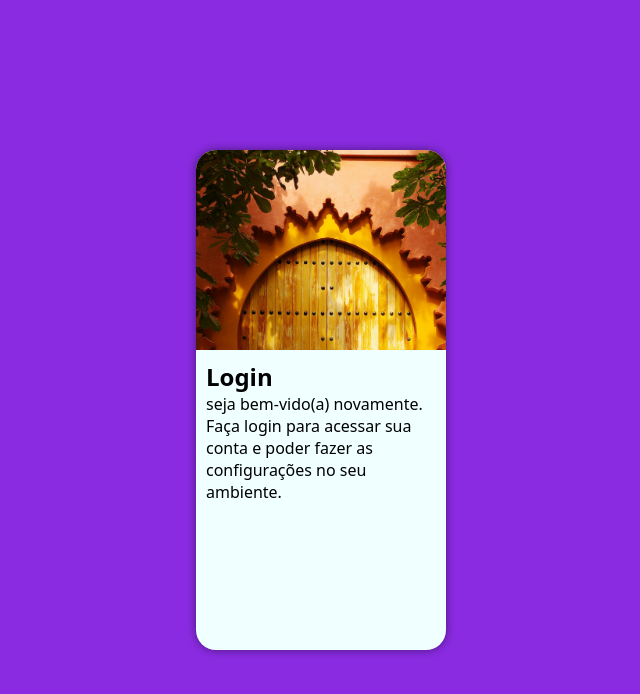
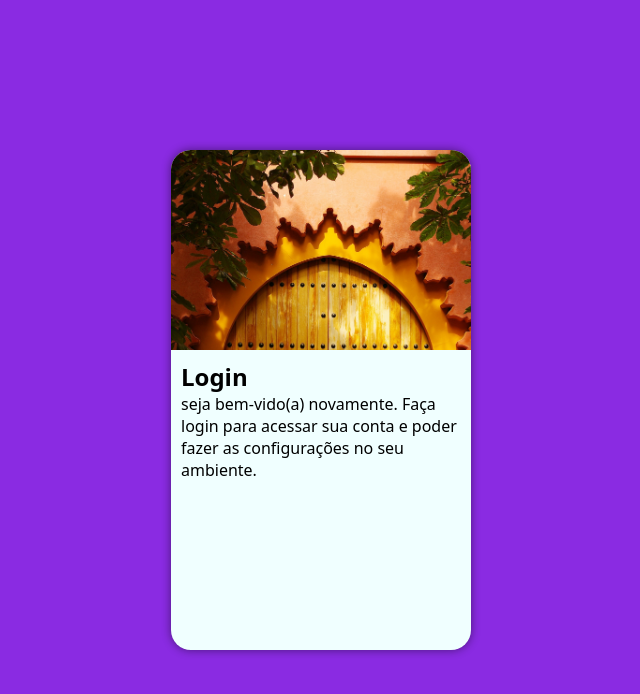
Before and after one commit to CarlosOtrebla/projeto-login, a plain HTML site: page index.html in a window 1280 px wide. Shown: the whole page, without its empty margins (319-959 px from the left). Drawn offline with Linux system fonts and the light colour scheme.

Commit message:
Update style.css

```diff
--- a/styles/style.css
+++ b/styles/style.css
@@ -31,10 +31,10 @@ section#login {
     top: 50%;
     left: 50%;
     transform:  translate(-50%, -50%);
-    /* overflow: hidden; */
+    overflow: hidden;
 
     background-color: azure;
-    width: 250px;
+    width: 300px;
     height: 500px;
     border-radius: 20px;
     box-shadow: 0px 0px 10px rgba(0, 0, 0, 0.473);
@@ -45,8 +45,13 @@ section#login > div#imagem {
     background: url(../imagens/porta.jpg) no-repeat;
     height: 200px;
     background-size: cover;
-    border-radius: 20px 20px 0px 0px;
     background-position: top;
+
+}
+
+div#formulario {
+
+
 }
 
 section#login > div#formulario {
```
